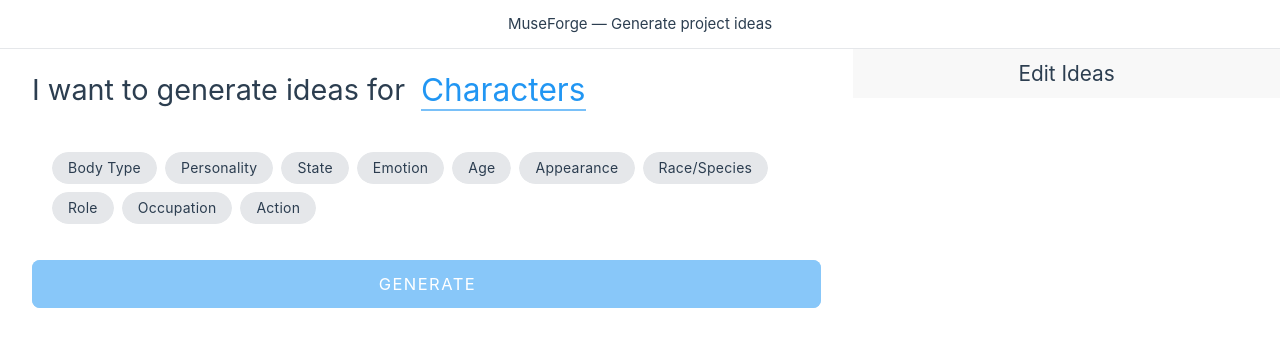
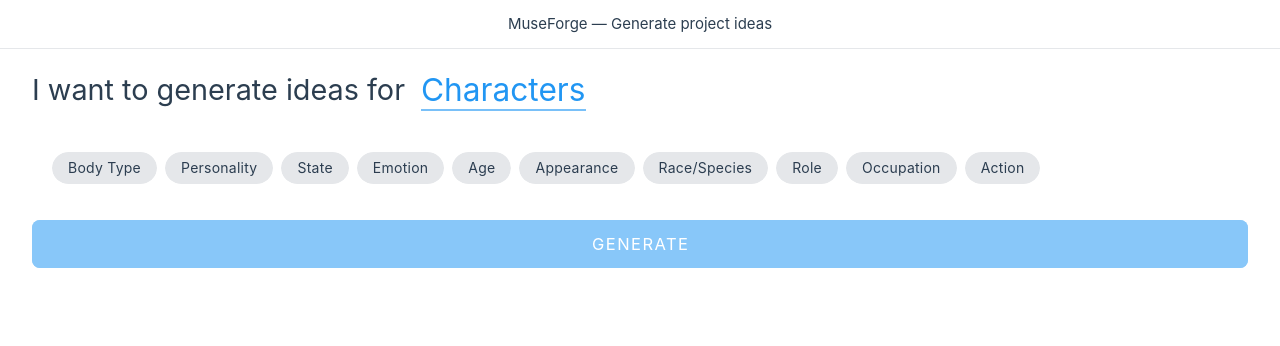
Before and after one commit to pixelGoblin/MuseForge, a Vue app: page / in a window 1280 px wide. Shown: the top 346 px of the page. Built offline with nearby package versions, Linux system fonts and the light colour scheme.

Commit message:
refactor: style main view, hide sidebar when not in editmode, change main-content class to id

```diff
--- a/src/App.vue
+++ b/src/App.vue
@@ -1,7 +1,9 @@
 <script setup>
-import KeywordFields from './components/KeywordFields.vue'
-import InspirationCards from './components/InspirationCards.vue'
-import Sidebar from './components/Sidebar.vue'
+  import KeywordFields from './components/KeywordFields.vue'
+  import InspirationCards from './components/InspirationCards.vue'
+  import Sidebar from './components/Sidebar.vue'
+  import { useTagsStore } from './stores/inspirationTagsStore';
+  const tagsStore = useTagsStore();
 </script>
 
 <template>
@@ -12,13 +14,13 @@
 
   </header>
   <v-divider></v-divider>
-  <main>
-    <div class="main-content">
+  <main :class="{ 'editing': tagsStore.isEditing }">
+    <div id="main-content" :class="{ 'editing': tagsStore.isEditing }">
       <KeywordFields />
       <InspirationCards />
     </div>
-    <aside>
-      <Sidebar />
+    <aside v-if="tagsStore.isEditing" id="sidebar">
+      <Sidebar/>
     </aside>
   </main>
 </template>
@@ -34,12 +36,26 @@
     padding: 0 1rem;
   }
 
-  main {
+  main.editing {
     display: grid;
-    grid-template-columns: 2fr 1fr;
+    grid-template-columns: 3fr 1fr;
     grid-template-rows: 1fr;
     grid-template-areas: "main-content sidebar";
     height: calc(100vh - 3rem);
     width: 100%;
+    overflow-y: hidden;
+  }
+
+  #main-content {
+    grid-area: main-content;
+    /* overflow-y: scroll; */
+  }
+
+  #main-content.editing {
+    overflow-y: scroll;
+  }
+
+  #sidebar {
+    grid-area: sidebar;
   }
 </style>
--- a/src/assets/main.css
+++ b/src/assets/main.css
@@ -18,7 +18,7 @@
 
 } */
 
-.main-content {
+#main-content {
   padding: 1rem 2rem;
 }
 
```
